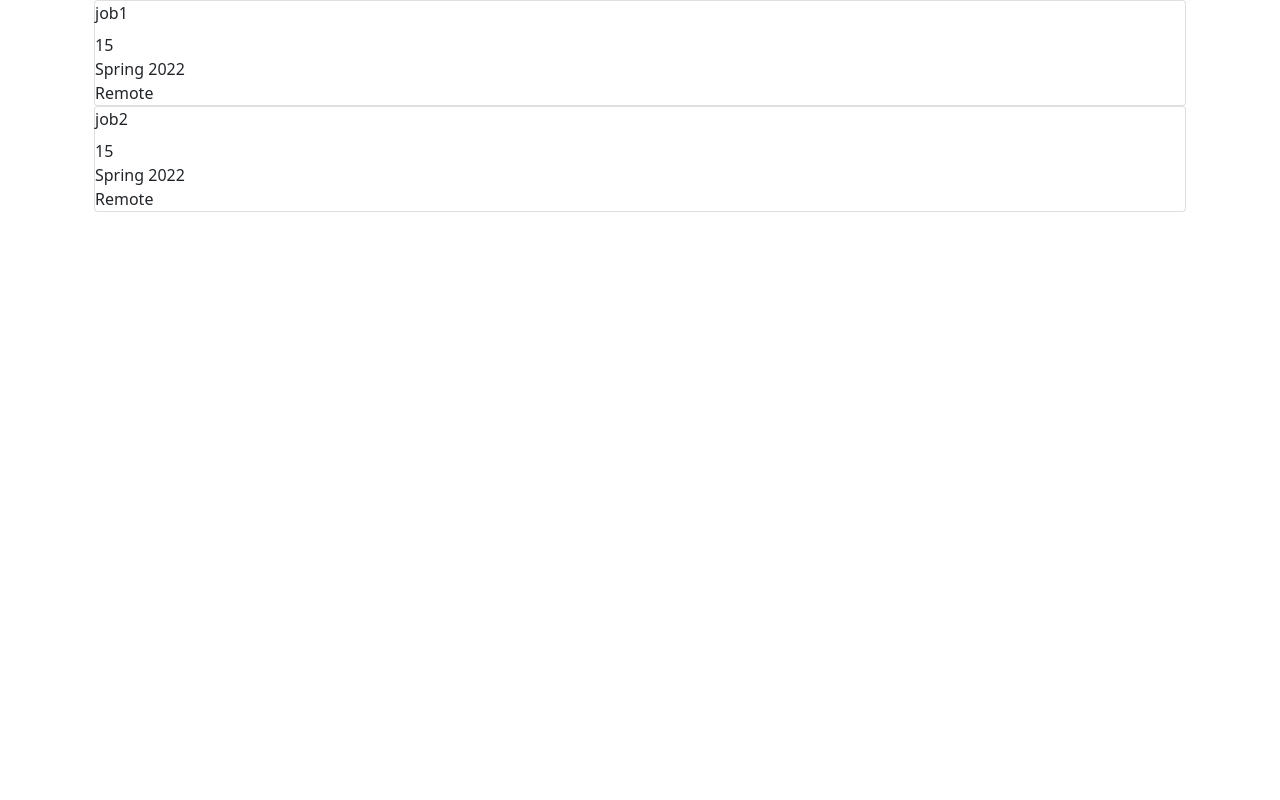
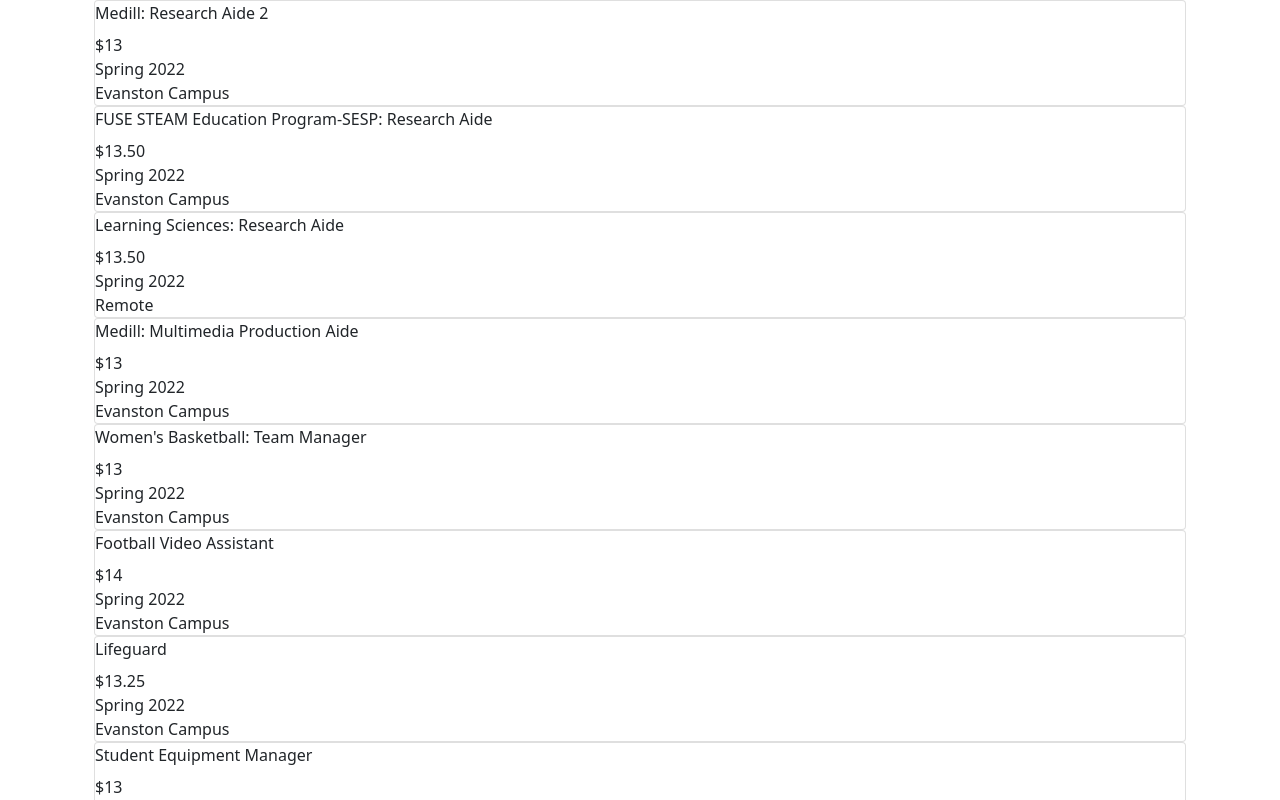
Before and after one commit to 394-s22/myNUJob, a React (Create React App) app: page / in a window 1280 px wide. Shown: the top 800 px of the page. Built offline with nearby package versions, Linux system fonts and the light colour scheme.

Commit message:
show cards with updated joblist

```diff
--- a/src/App.js
+++ b/src/App.js
@@ -3,22 +3,107 @@
 import 'bootstrap/dist/css/bootstrap.min.css';
 
 const job_list = [
-	{
-		"title": "job1",
-		"id" : 1,
-		"pay" :	15,
-		"term" : "Spring 2022",
-		"location" : "Remote",
-		"description" : "text"
-	},
-	{
-		"title": "job2",
-		"id" : 2,
-		"pay" :	15,
-		"term" : "Spring 2022",
-		"location" : "Remote",
-		"description" : "text"
-	}
+		{
+			"title": "Medill: Research Aide 2",
+			"id": 1,
+			"pay": "$13",
+			"term": "Spring 2022",
+			"location": "Evanston Campus",
+			"description": "text",
+			"link": "https://undergradaid.northwestern.edu/work-study/jobs/on-campus-jobs/medill-research-aide-21.html",
+			"category": "Research"
+		},
+		{
+			"title": "FUSE STEAM Education Program-SESP: Research Aide",
+			"id": 2,
+			"pay": "$13.50",
+			"term": "Spring 2022",
+			"location": "Evanston Campus",
+			"description": "text",
+			"link": "https://undergradaid.northwestern.edu/work-study/jobs/on-campus-jobs/fuse-steam-education-program-sesp-research-aide.html",
+			"category": "Research"
+		},
+		{
+			"title": "Learning Sciences: Research Aide",
+			"id": 3,
+			"pay": "$13.50",
+			"term": "Spring 2022",
+			"location": "Remote",
+			"description": "text",
+			"link": "https://undergradaid.northwestern.edu/work-study/jobs/on-campus-jobs/learning-sciences-research-aide-21.html",
+			"category": "Research"
+		},
+		{
+			"title": "Medill: Multimedia Production Aide",
+			"id": 4,
+			"pay": "$13",
+			"term": "Spring 2022",
+			"location": "Evanston Campus",
+			"description": "text",
+			"link": "https://undergradaid.northwestern.edu/work-study/jobs/on-campus-jobs/medill-multimedia-production-aide.html",
+			"category": "Research"
+		},
+		{
+			"title": "Women's Basketball: Team Manager",
+			"id": 5,
+			"pay": "$13",
+			"term": "Spring 2022",
+			"location": "Evanston Campus",
+			"description": "text",
+			"link": "https://undergradaid.northwestern.edu/work-study/jobs/on-campus-jobs/athletics-and-recreation---womens-basketball-team-manager1.html",
+			"category": "Athletics and Recreation"
+		},
+		{
+			"title": "Football Video Assistant",
+			"id": 6,
+			"pay": "$14",
+			"term": "Spring 2022",
+			"location": "Evanston Campus",
+			"description": "text",
+			"link": "https://undergradaid.northwestern.edu/work-study/jobs/on-campus-jobs/athletics-and-recreation-football-video-assistant.html",
+			"category": "Athletics and Recreation"
+		},
+		{
+			"title": "Lifeguard",
+			"id": 7,
+			"pay": "$13.25",
+			"term": "Spring 2022",
+			"location": "Evanston Campus",
+			"description": "text",
+			"link": "https://undergradaid.northwestern.edu/work-study/jobs/on-campus-jobs/athletics-and-recreation-lifeguard.html",
+			"category": "Athletics and Recreation"
+		},
+		{
+			"title": "Student Equipment Manager",
+			"id": 8,
+			"pay": "$13",
+			"term": "Spring 2022",
+			"location": "Evanston Campus",
+			"description": "text",
+			"link": "https://undergradaid.northwestern.edu/work-study/jobs/on-campus-jobs/athletics-and-recreation-student-equipment-manager.html",
+			"category": "Athletics and Recreation"
+		},
+		{
+			"title": "Swim Instructor",
+			"id": 9,
+			"pay": "$13",
+			"term": "Spring 2022",
+			"location": "Evanston Campus",
+			"description": "text",
+			"link": "https://undergradaid.northwestern.edu/work-study/jobs/on-campus-jobs/athletics-and-recreation-swim-instructor.html",
+			"category": "Athletics and Recreation"
+		},
+		{
+			"title": "Performance Nutrition Aide",
+			"id": 10,
+			"pay": "$13",
+			"term": "Spring 2022",
+			"location": "Evanston Campus",
+			"description": "text",
+			"link": "https://undergradaid.northwestern.edu/work-study/jobs/on-campus-jobs/athletics-performance-nutrition-performance-nutrition-aide.html",
+			"category": "Athletics and Recreation"
+		}
+
 ]
 
 function App() {
```
